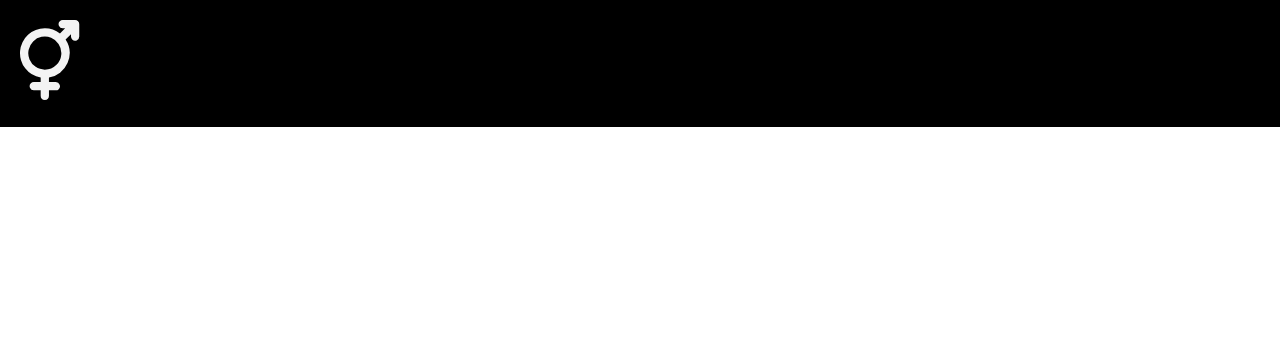
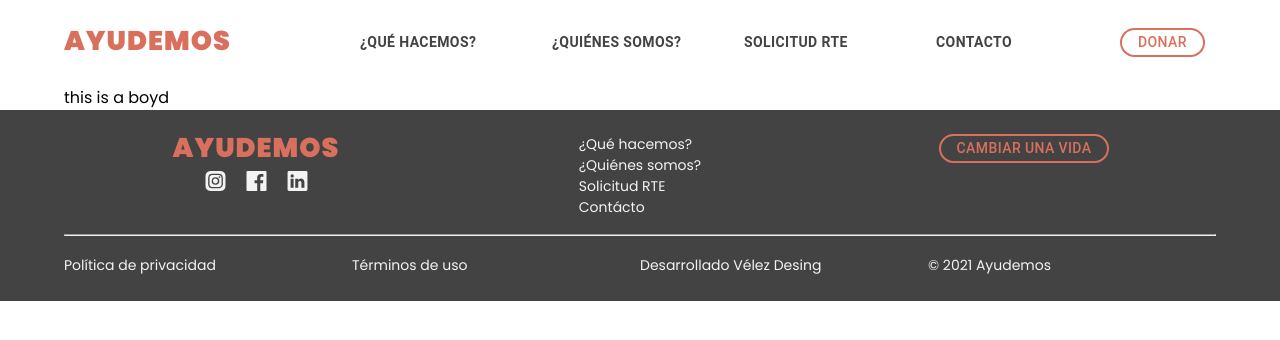
Before and after one commit to melendez-dev/help-us, a Next.js app: page / in a window 1280 px wide. Shown: the top 340 px of the page. Built offline with nearby package versions, Linux system fonts and the light colour scheme.

Commit message:
feature: add Layout and finish theme

```diff
--- a/pages/index.js
+++ b/pages/index.js
@@ -1,14 +1,10 @@
-import { TextField, Box, Typography, Button } from "@mui/material";
-import { IconSex } from "../src/assest/icons/config";
+import Layout from "../src/components/shared/Layout/Layout";
 export default function Home() {
   return (
-    <Box
-      style={{
-        backgroundColor: "#000000",
-        padding: "20px",
-      }}
-    >
-      <IconSex />
-    </Box>
+    <div>
+      <Layout isContainer={true}>
+        <div>this is a boyd</div>
+      </Layout>
+    </div>
   );
 }
--- /dev/null
+++ b/src/components/common/Footer/Footer.js
@@ -0,0 +1,120 @@
+import { Container, Grid, Typography, Button, Box } from "@mui/material";
+// icons social media
+import {
+  IconFaebook,
+  IconInstagram,
+  IconLinkedin,
+} from "../../../assest/icons/config";
+export default function Footer() {
+  return (
+    <Box
+      style={{
+        backgroundColor: "#434343",
+      }}
+    >
+      <Container>
+        <Grid
+          container
+          style={{
+            padding: "24px 0px",
+          }}
+        >
+          <Grid item xs={4}>
+            <Box
+              style={{
+                display: "flex",
+                flexDirection: "column",
+              }}
+            >
+              <Box
+                style={{
+                  display: "flex",
+                  justifyContent: "center",
+                }}
+              >
+                <Typography variant="logo" color="primary">
+                  AYUDEMOS
+                </Typography>
+              </Box>
+              <Box
+                style={{
+                  display: "flex",
+                  justifyContent: "center",
+                }}
+              >
+                <IconInstagram />
+                <IconFaebook />
+                <IconLinkedin />
+              </Box>
+            </Box>
+          </Grid>
+          <Grid
+            item
+            xs={4}
+            style={{
+              display: "flex",
+              justifyContent: "center",
+            }}
+          >
+            <Box
+              display={{
+                display: "flex",
+                flexDirection: "column",
+              }}
+            >
+              <Typography variant="p-small" color="error">
+                ¿Qué hacemos?
+              </Typography>
+              <Typography variant="p-small" color="error">
+                ¿Quiénes somos?
+              </Typography>
+              <Typography variant="p-small" color="error">
+                Solicitud RTE
+              </Typography>
+              <Typography variant="p-small" color="error">
+                Contácto
+              </Typography>
+            </Box>
+          </Grid>
+          <Grid item xs={4}>
+            <Box
+              style={{
+                display: "flex",
+                justifyContent: "center",
+              }}
+            >
+              <Button variant="outlined" color="primary">
+                Cambiar una vida
+              </Button>
+            </Box>
+          </Grid>
+          <Grid item xs={12}>
+            <Box mt={2} mb={2}>
+              <hr />
+            </Box>
+          </Grid>
+          <Grid item xs={3}>
+            <Typography variant="p-small" color="error">
+              Política de privacidad
+            </Typography>
+          </Grid>
+          <Grid item xs={3}>
+            <Typography variant="p-small" color="error">
+              Términos de uso
+            </Typography>
+          </Grid>
+          <Grid item xs={3}>
+            <Typography variant="p-small" color="error">
+              Desarrollado Vélez Desing
+            </Typography>
+          </Grid>
+          <Grid item xs={3}>
+            <Typography variant="p-small" color="error">
+              © 2021 Ayudemos
+            </Typography>
+          </Grid>
+        </Grid>
+      </Container>
+    </Box>
+  );
+}
--- /dev/null
+++ b/src/components/common/Navbar/Navbar.js
@@ -0,0 +1,46 @@
+import { Container, Grid, Typography, Button } from "@mui/material";
+export default function Navbar() {
+  return (
+    <Container>
+      <Grid
+        container
+        style={{
+          display: "flex",
+          alignItems: "center",
+          padding: "24px 0px",
+        }}
+      >
+        <Grid item xs={3}>
+          <Typography variant="logo" color="primary">
+            AYUDEMOS
+          </Typography>
+        </Grid>
+        <Grid item xs={2}>
+          <Button variant="text" color="secondary">
+            ¿Qué hacemos?
+          </Button>
+        </Grid>
+        <Grid item xs={2}>
+          <Button variant="text" color="secondary">
+            ¿Quiénes somos?
+          </Button>
+        </Grid>
+        <Grid item xs={2}>
+          <Button variant="text" color="secondary">
+            Solicitud RTE
+          </Button>
+        </Grid>
+        <Grid item xs={2}>
+          <Button variant="text" color="secondary">
+            Contacto
+          </Button>
+        </Grid>
+        <Grid item xs={1}>
+          <Button variant="outlined" color="primary">
+            Donar
+          </Button>
+        </Grid>
+      </Grid>
+    </Container>
+  );
+}
--- /dev/null
+++ b/src/components/shared/Layout/Layout.js
@@ -0,0 +1,12 @@
+import Navbar from "../../common/Navbar/Navbar";
+import Footer from "../../common/Footer/Footer";
+import { Container } from "@mui/material";
+export default function Layout({ children, isContainer }) {
+  return (
+    <div>
+      <Navbar />
+      {isContainer ? <Container>{children}</Container> : children}
+      <Footer />
+    </div>
+  );
+}
--- a/theme.js
+++ b/theme.js
@@ -179,6 +179,14 @@ export const theme = createTheme({
             lineHeight: "24px",
           },
         },
+        {
+          props: { variant: "p-small" },
+          style: {
+            fontWeight: 400,
+            fontSize: "14px",
+            lineHeight: "21px",
+          },
+        },
       ],
     },
   },
@@ -192,10 +200,10 @@ export const theme = createTheme({
     secondary: {
       main: colors.secondary,
     },
-    thirth: {
+    error: {
       main: colors.thirth,
     },
-    fourth: {
+    success: {
       main: colors.fourth,
     },
   },
```
